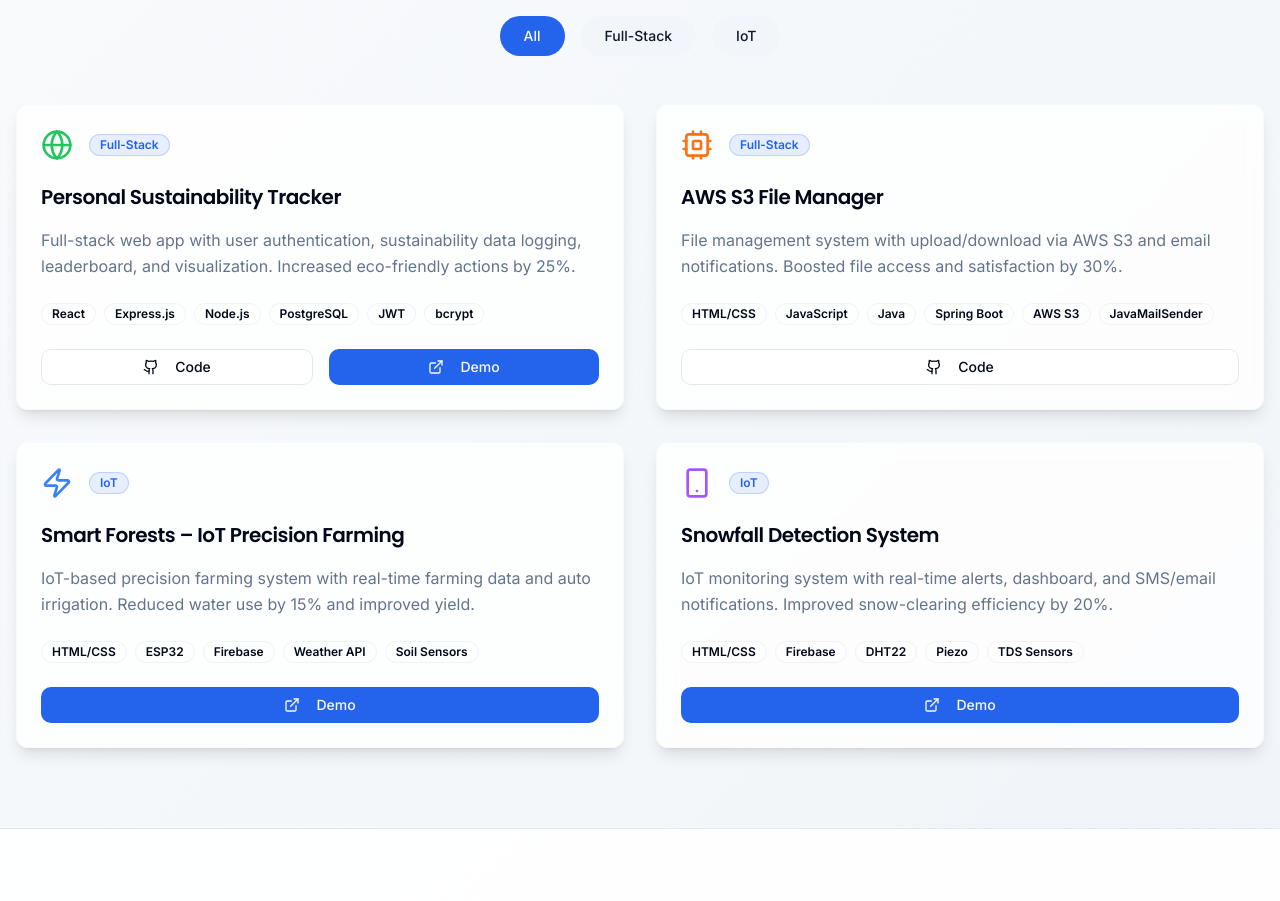
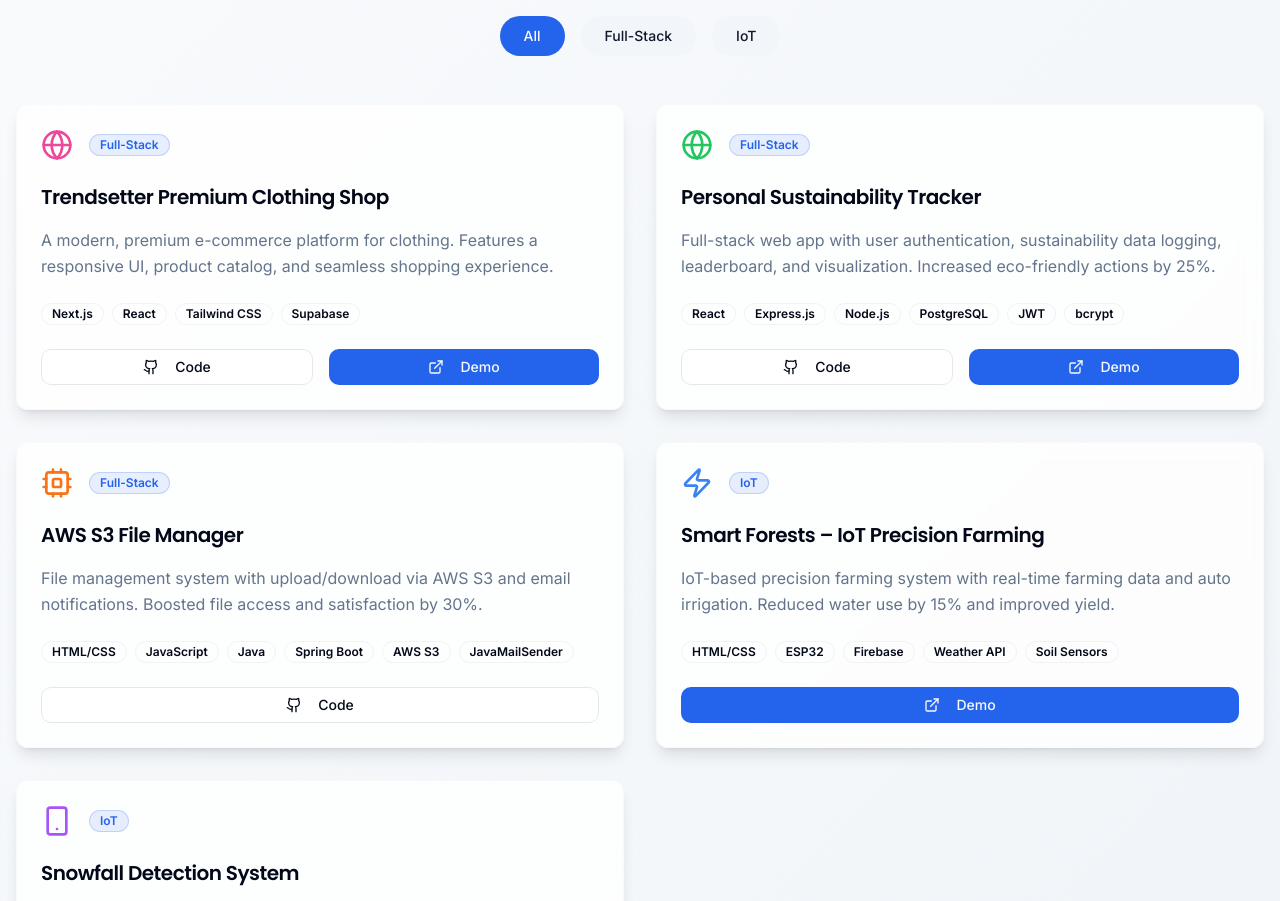
Before and after one commit to Aswin-2266/Portfolio, a React (Vite) app: page / in a window 1280 px wide. Shown: the part 1900-2801 px from the top of the page. Built offline with nearby package versions, Linux system fonts and the light colour scheme.

Commit message:
add : recent project

```diff
--- a/src/data/portfolio.tsx
+++ b/src/data/portfolio.tsx
@@ -64,6 +64,16 @@ export const portfolioData = {
     ]
   },
   projects: [
+    {
+      title: "Trendsetter Premium Clothing Shop",
+      description: "A modern, premium e-commerce platform for clothing. Features a responsive UI, product catalog, and seamless shopping experience.",
+      tech: ["Next.js", "React", "Tailwind CSS", "Supabase"],
+      icon: <Globe className="text-pink-500" size={32} />,
+      github: "https://github.com/Aswin-2266/Clothing-Shop",
+      demo: "https://trendsetter-premium.vercel.app/",
+      category: "Full-Stack",
+      images: []
+    },
     {
       title: "Personal Sustainability Tracker",
       description: "Full-stack web app with user authentication, sustainability data logging, leaderboard, and visualization. Increased eco-friendly actions by 25%.",
```
